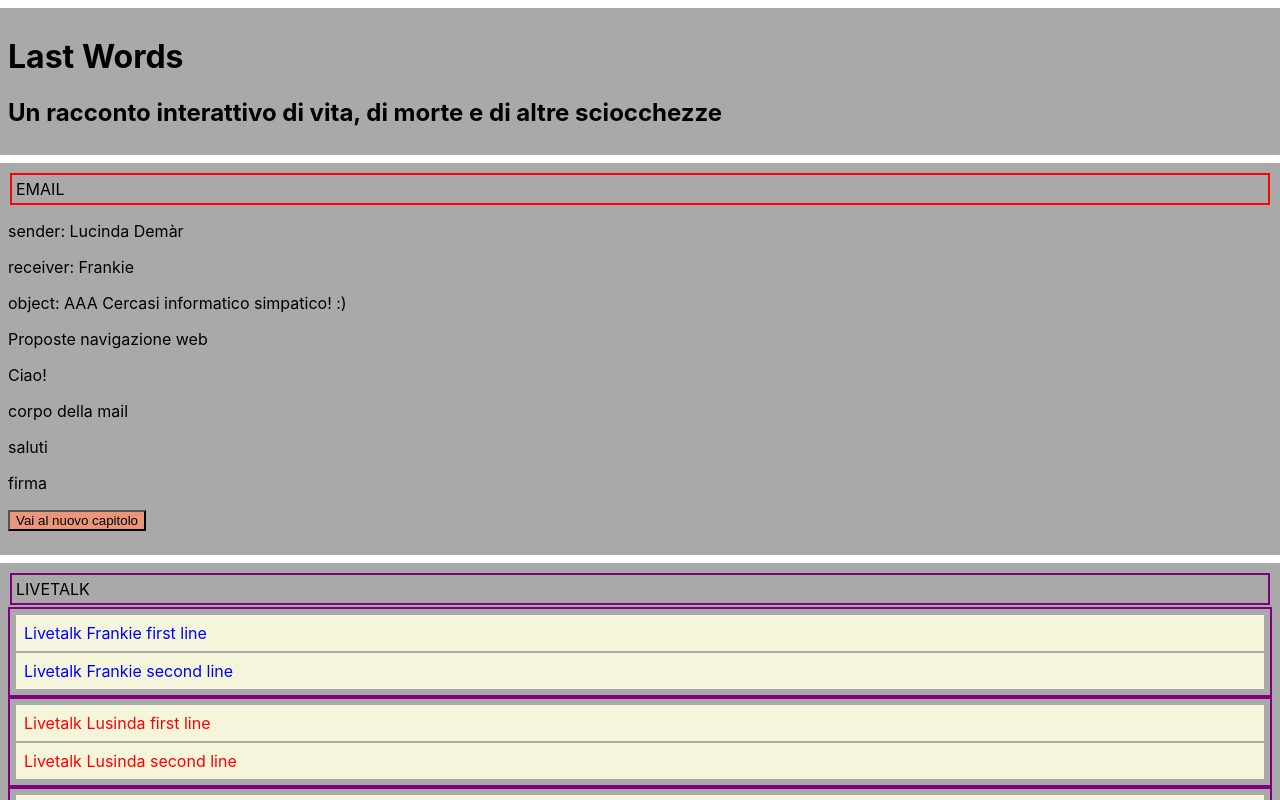
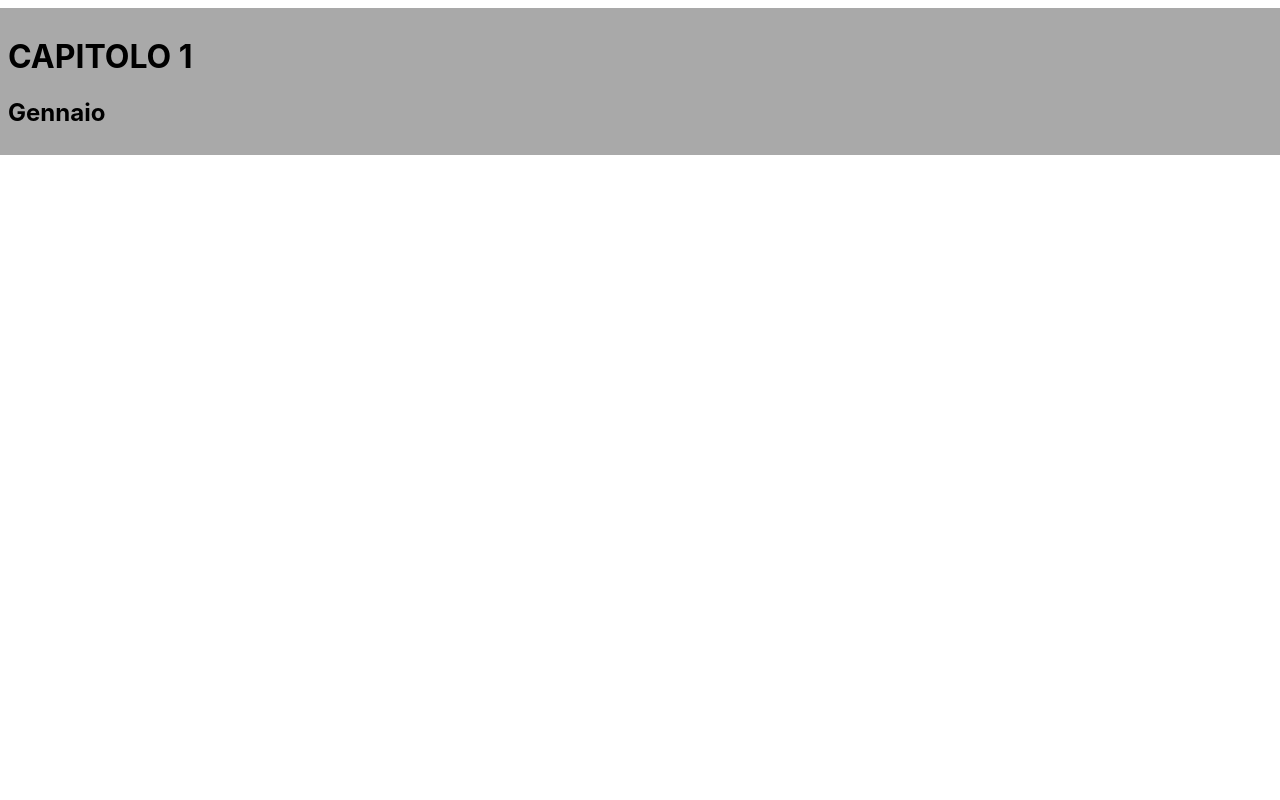
Before and after one commit to FrankieBortot/last-words-react, a React (Create React App) app: page /january in a window 1280 px wide. Shown: the top 800 px of the page. Built offline with nearby package versions, Linux system fonts and the light colour scheme.

Commit message:
added routing!

```diff
--- a/package.json
+++ b/package.json
@@ -34,5 +34,8 @@
       "last 1 firefox version",
       "last 1 safari version"
     ]
+  },
+  "devDependencies": {
+    "react-router-dom": "^6.27.0"
   }
 }
--- a/src/App.js
+++ b/src/App.js
@@ -1,9 +1,8 @@
 import './App.css';
-import {intro} from './conversations/intro.js';
 
-function App() {
+export default function Chapter({data}) {
 
-  const displaySections = intro.map((section, sectionIndex) =>
+  const displaySections = data.map((section, sectionIndex) =>
     <Section
       sectionContent={section}
       key={sectionIndex}
@@ -12,7 +11,7 @@ function App() {
   )
 
   return (
-    <div className={"App " + intro[0].theme}>
+    <div className={"chapter " + data[0].theme}>
      {displaySections}
     </div>
   );
@@ -112,6 +111,7 @@ function LiveTalk({talkContent}) {
 
 function TextMessages({textContent}) {
 
+  // eslint-disable-next-line array-callback-return
   const conversation = textContent.body.map((bubbleGroup) => {
 
     if (bubbleGroup.speaker === "Frankie") {
@@ -182,6 +182,3 @@ function Intro({introContent}) {
     </div>
   )
 }
-
-
-export default App;
--- a/src/conversations/intro.js
+++ b/src/conversations/intro.js
@@ -1,4 +1,4 @@
-export const intro = [
+export const content = [
     {
     "type": "meta",
     "theme": "light",
@@ -140,4 +140,6 @@ export const intro = [
         }
         }
     ]}
-]
+];
+
+export default content;
--- /dev/null
+++ b/src/conversations/january.js
@@ -0,0 +1,14 @@
+export const content = [
+    {
+    "type": "meta",
+    "theme": "light",
+    },
+
+    {
+    "type": "intro",
+    "id": "part-1",
+    "isVisible": true,
+    "title": "CAPITOLO 1",
+    "subtitle": "Gennaio"
+    },
+]
--- a/src/index.js
+++ b/src/index.js
@@ -1,15 +1,37 @@
 import React from 'react';
+// eslint-disable-next-line no-unused-vars
 import ReactDOM from 'react-dom/client';
 import './index.css';
-import App from './App';
+// import App from './App';
 import reportWebVitals from './reportWebVitals';
+import { BrowserRouter, Routes, Route } from "react-router-dom";
+import Intro from "./pages/intro";
+import January from "./pages/january";
+
+export default function App() {
+  return (
+    <BrowserRouter>
+      <Routes>
+        <Route path="/" >
+          <Route index element={<Intro />} />
+          <Route path="january" element={<January />} />
+
+
+        </Route>
+      </Routes>
+    </BrowserRouter>
+  );
+}
 
 const root = ReactDOM.createRoot(document.getElementById('root'));
-root.render(
-  <React.StrictMode>
-    <App />
-  </React.StrictMode>
-);
+root.render(<App />);
+
+// const root = ReactDOM.createRoot(document.getElementById('root'));
+// root.render(
+//   <React.StrictMode>
+//     <App />
+//   </React.StrictMode>
+// );
 
 // If you want to start measuring performance in your app, pass a function
 // to log results (for example: reportWebVitals(console.log))
--- /dev/null
+++ b/src/pages/intro.js
@@ -0,0 +1,6 @@
+import Chapter from "../App.js";
+import {content} from '../conversations/intro.js';
+
+export default function Intro() {
+   return <Chapter data={content} />
+}
--- /dev/null
+++ b/src/pages/january.js
@@ -0,0 +1,6 @@
+import Chapter from "../App.js";
+import {content} from '../conversations/january.js';
+
+export default function Intro() {
+   return <Chapter data={content} />
+}
```
Also changed, not shown: src/conversations/chapter-1.js (deleted, +0 -7 lines), 1 other file (tests, documents, lock files or other folders).
